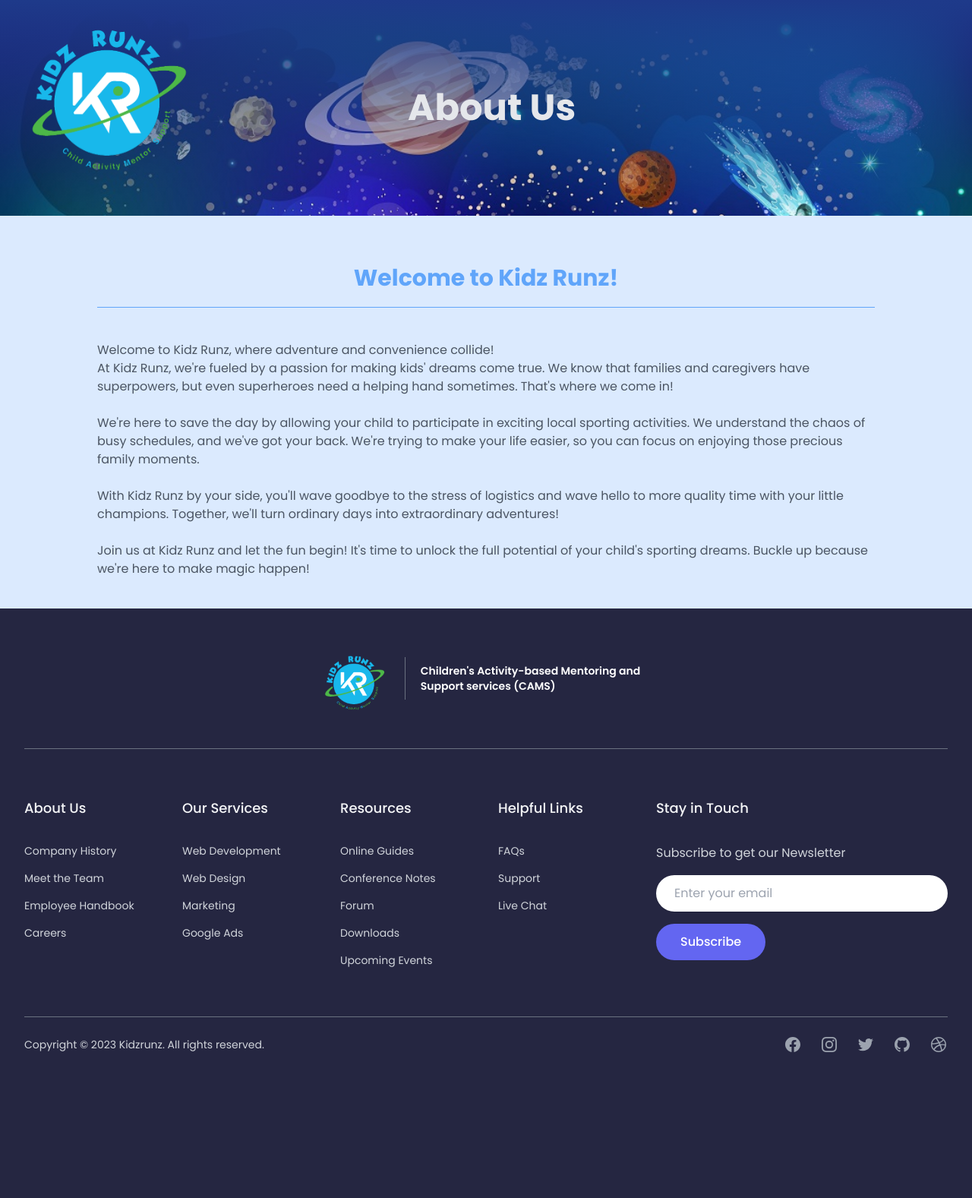
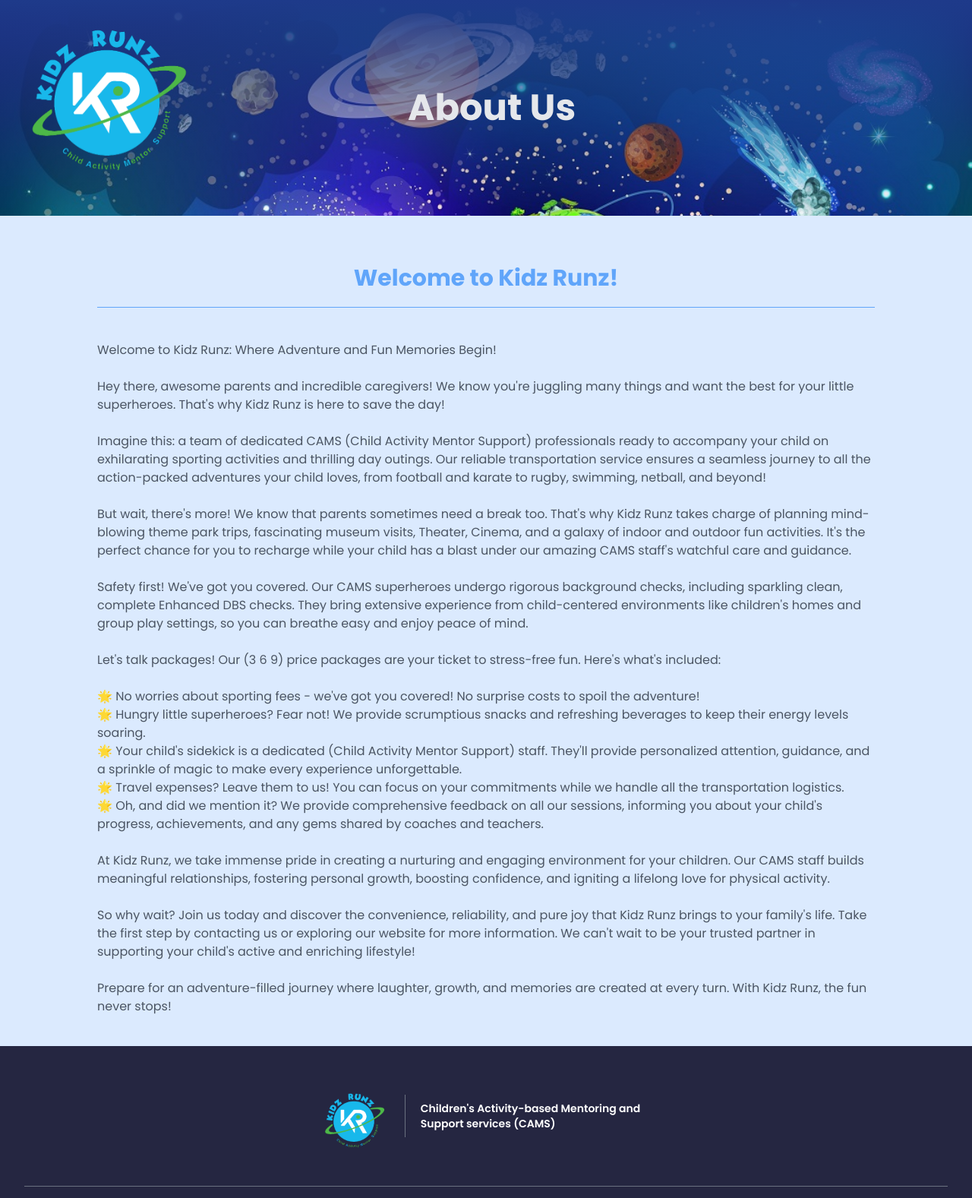
Before and after one commit to judevercetti/kidzrunz_django, a Django app: page /about/welcome-to-kidzrunz in a window 1280 px wide. Shown: the part 76-1653 px from the top of the page at 76% size. Before the commit the page ends 1461 px from the top, so only its background shows below. Run offline with Django 4.2, Linux system fonts and the light colour scheme.

Commit message:
nice changes

```diff
--- a/templates/website/banner.html
+++ b/templates/website/banner.html
@@ -1,7 +1,24 @@
 {% load static %}
-<div class="animate-zoom-sway"
+<style>
+  /* styles.css */
+@keyframes zoom {
+  0% {
+    background-size: 100%;
+      background-position: 0% 0%;
+  }
+  50% {
+    background-size: 110%;
+  }
+  100% {
+    background-size: 100%;
+    background-position: 100% 100%;
+  }
+}
+</style>
+
+<div class=""
      style="background-image: url({% static 'images/space-bg.jpg' %});
-            background-size: cover">
+            background-size: cover; animation: zoom 120s infinite alternate linear;">
   <div class="bg-gradient-to-b from-blue-900 to-transparent px-8 mx-auto flex flex-col lg:flex-row items-center">
     <img src="{% static 'images/logo.png' %}"
          alt=""
--- a/templates/website/base.html
+++ b/templates/website/base.html
@@ -54,8 +54,8 @@
             <nav :class="{ 'transform md:transform-none': !open, 'h-full': open }" class="h-0 md:h-auto flex flex-col flex-grow text-white md:items-center pb-4 md:pb-0 md:flex md:justify-end md:flex-row origin-top duration-300 scale-y-0">
                 <a class="px-4 py-2 mt-2 text-sm bg-transparent rounded-sm md:pt-8 md:ml-4 border-b-2 border-transparent hover:border-green-400 focus:outline-none focus:shadow-outline {% if request.path == '/' %} border-blue-400 border-b-2 {% endif %}" href="{% url 'website:index' %}">Home</a>
                   {% include './dropdown.html' with title='About Us'  %}
-                  <span class="px-4 py-2 mt-2 text-sm bg-transparent rounded-sm md:pt-8 md:ml-4 border-b-2 border-transparent hover:border-green-400 focus:outline-none focus:shadow-outline {% if request.path == '/activities' %} border-blue-400 border-b-2 {% endif %}">CAMS</span>
-                  <a class="px-4 py-2 mt-2 text-sm bg-transparent rounded-sm md:pt-8 md:ml-4 border-b-2 border-transparent hover:border-green-400 focus:outline-none focus:shadow-outline {% if request.path == '/activities' %} border-blue-400 border-b-2 {% endif %}" href="{% url 'website:activities' %}">Activities</a>
+                  <a class="px-4 py-2 mt-2 text-sm bg-transparent rounded-sm md:pt-8 md:ml-4 border-b-2 border-transparent hover:border-green-400 focus:outline-none focus:shadow-outline {% if request.path == '/activities' %} border-blue-400 border-b-2 {% endif %}" href="{% url 'website:cams' %}">CAMS</a>
+                  <a class="px-4 py-2 mt-2 text-sm bg-transparent rounded-sm md:pt-8 md:ml-4 border-b-2 border-transparent hover:border-green-400 focus:outline-none focus:shadow-outline {% if request.path == '/cams' %} border-blue-400 border-b-2 {% endif %}" href="{% url 'website:activities' %}">Activities</a>
                   <a class="px-4 py-2 mt-2 text-sm bg-transparent rounded-sm md:pt-8 md:ml-4 border-b-2 border-transparent hover:border-green-400 focus:outline-none focus:shadow-outline {% if request.path == '/gallery' %} border-blue-400 border-b-2 {% endif %}" href="{% url 'website:gallery' %}">Gallery</a>
                   <a class="px-4 py-2 mt-2 text-sm bg-transparent rounded-sm md:pt-8 md:ml-4 border-b-2 border-transparent hover:border-green-400 focus:outline-none focus:shadow-outline {% if request.path == '/faqs' %} border-blue-400 border-b-2 {% endif %}" href="{% url 'website:faqs' %}">FAQs</a>
                   <a class="px-4 py-2 mt-2 text-sm bg-transparent rounded-sm md:pt-8 md:ml-4 border-b-2 border-transparent hover:border-green-400 focus:outline-none focus:shadow-outline {% if request.path == '/consultation' %} border-blue-400 border-b-2 {% endif %}" href="{% url 'website:consultation' %}">Bookings</a>
--- a/templates/website/dropdown.html
+++ b/templates/website/dropdown.html
@@ -1,11 +1,9 @@
 <div class="dropdown px-4 py-2 mt-2 text-sm bg-transparent rounded-sm md:pt-8 md:ml-4 border-b-2 border-transparent hover:border-green-400 focus:outline-none focus:shadow-outline z-50">
     {% comment %} <span class="px-4 py-2 mt-2 text-sm bg-transparent rounded-sm md:pt-8 md:ml-4 border-b-2 border-transparent hover:border-green-400 focus:outline-none focus:shadow-outline {% if request.path == '/gallery' %}border-blue-400 border-b-2{% endif %}" href="{% url 'website:gallery' %}">Gallery</span> {% endcomment %}
     <span class="cursor-pointer">{{ title }}</span>
-    <div class="opacity-0 invisible dropdown-menu transition-all duration-300 transform origin-top-right -translate-y-2 scale-95 z-50">
-        <div class="absolute md:-left-5 w-72 mt-3 origin-top-right bg-blue-100 border border-gray-0 divide-y divide-gray-0 rounded-xs shadow-lg outline-none"
-             aria-labelledby="headlessui-menu-button-1"
-             id="headlessui-menu-items-117"
-             role="menu">
+    <div class="opacity-0 invisible dropdown-menu transition-all duration-300 transform origin-top-right -translate-y-2 scale-95 z-50 ">
+        <div class="absolute md:-left-5 w-72 mt-3 origin-top-right bg-blue-100 divide-y divide-gray-0 rounded-xs shadow-lg outline-none border-t-4 border-green-400"
+             >
             <div class="py-1">
                 <a href="/about/welcome-to-kidzrunz"
                    tabindex="0"
@@ -19,10 +17,10 @@
                    tabindex="0"
                    class="text-gray-700 hover:text-blue-700 hover:font-semibold flex justify-between w-full px-4 py-2 text-sm hover:text-base leading-5 text-left"
                    role="menuitem">Once Upon A Time Story</a>
-                <a href="/about/when-you-choose-kidz-runz"
+                {% comment %} <a href="/about/when-you-choose-kidz-runz"
                    tabindex="0"
                    class="text-gray-700 hover:text-blue-700 hover:font-semibold flex justify-between w-full px-4 py-2 text-sm hover:text-base leading-5 text-left"
-                   role="menuitem">When you choose Kidz Runz</a>
+                   role="menuitem">When you choose Kidz Runz</a> {% endcomment %}
                 <a href="/about/communication-and-feedback"
                    tabindex="0"
                    class="text-gray-700 hover:text-blue-700 hover:font-semibold flex justify-between w-full px-4 py-2 text-sm hover:text-base leading-5 text-left"
--- a/website/urls.py
+++ b/website/urls.py
@@ -17,7 +17,7 @@
     path('safeguarding-and-enhanced-dbs', views.safeguardingandenhanceddbs, name='safeguarding-and-enhanced-dbs'),
     path('who-cams-are', views.who_cams_are, name='who-cams-are'),
     path('mindfulness-approach', views.mindfuless_approach, name='mindfulness-approach'),
-    path('cams-pace-approach', views.cams_pace_approach, name='cams-pace-approach'),
+    path('cams', views.cams, name='cams'),
 
     path('blog', views.blog, name='blog'),
     path('blog/terms-and-conditions', views.termsandconditions, name='terms-and-conditions'),
--- a/website/views.py
+++ b/website/views.py
@@ -98,15 +98,30 @@
         context = {
             'title': 'Welcome to Kidz Runz!',
             'content': '''
-        Welcome to Kidz Runz, where adventure and convenience collide!
-        At Kidz Runz, we're fueled by a passion for making kids' dreams come true. We know that families and caregivers have superpowers, but even superheroes need a helping hand sometimes. That's where we come in!
+Welcome to Kidz Runz: Where Adventure and Fun Memories Begin!
 
-        We're here to save the day by allowing your child to participate in exciting local sporting activities. We understand the chaos of busy schedules, and we've got your back. We're trying to make your life easier, so you can focus on enjoying those precious family moments.
+Hey there, awesome parents and incredible caregivers! We know you're juggling many things and want the best for your little superheroes. That's why Kidz Runz is here to save the day!
 
-        With Kidz Runz by your side, you'll wave goodbye to the stress of logistics and wave hello to more quality time with your little champions. Together, we'll turn ordinary days into extraordinary adventures!
+Imagine this: a team of dedicated CAMS (Child Activity Mentor Support) professionals ready to accompany your child on exhilarating sporting activities and thrilling day outings. Our reliable transportation service ensures a seamless journey to all the action-packed adventures your child loves, from football and karate to rugby, swimming, netball, and beyond!
 
-        Join us at Kidz Runz and let the fun begin! It's time to unlock the full potential of your child's sporting dreams. Buckle up because we're here to make magic happen!
-        '''
+But wait, there's more! We know that parents sometimes need a break too. That's why Kidz Runz takes charge of planning mind-blowing theme park trips, fascinating museum visits,  Theater, Cinema, and a galaxy of indoor and outdoor fun activities. It's the perfect chance for you to recharge while your child has a blast under our amazing CAMS staff's watchful care and guidance.
+
+Safety first! We've got you covered. Our CAMS superheroes undergo rigorous background checks, including sparkling clean, complete Enhanced DBS checks. They bring extensive experience from child-centered environments like children's homes and group play settings, so you can breathe easy and enjoy peace of mind.
+
+Let's talk packages! Our (3 6 9) price packages are your ticket to stress-free fun. Here's what's included:
+
+🌟 No worries about sporting fees - we've got you covered! No surprise costs to spoil the adventure!
+🌟 Hungry little superheroes? Fear not! We provide scrumptious snacks and refreshing beverages to keep their energy levels soaring.
+🌟 Your child's sidekick is a dedicated (Child Activity Mentor Support) staff. They'll provide personalized attention, guidance, and a sprinkle of magic to make every experience unforgettable.
+🌟 Travel expenses? Leave them to us! You can focus on your commitments while we handle all the transportation logistics.
+🌟 Oh, and did we mention it? We provide comprehensive feedback on all our sessions, informing you about your child's progress, achievements, and any gems shared by coaches and teachers.
+
+At Kidz Runz, we take immense pride in creating a nurturing and engaging environment for your children. Our CAMS staff builds meaningful relationships, fostering personal growth, boosting confidence, and igniting a lifelong love for physical activity.
+
+So why wait? Join us today and discover the convenience, reliability, and pure joy that Kidz Runz brings to your family's life. Take the first step by contacting us or exploring our website for more information. We can't wait to be your trusted partner in supporting your child's active and enriching lifestyle!
+
+Prepare for an adventure-filled journey where laughter, growth, and memories are created at every turn. With Kidz Runz, the fun never stops!
+'''
         }
     elif (slug == 'our-mission-statements'):
         context = {
@@ -159,15 +174,31 @@
         context = {
             'title': 'Communication and feedback',
             'content': '''
-Attention, cosmic adventurers and Earthly parents! Get ready for a communication and feedback system that's out of this world at Kidz Runz! We're not just about shuttling kids from point A to point B. Oh no, we're your trusty intergalactic partners on the wildest adventure of a lifetime!
+Welcome to the Kidz Runz Communication and Feedback Hub!
 
-Picture this: we've formed an elite alliance with coaches and teachers, gathering all the insider information on your child's cosmic sessions. We've got the inside scoop on every jump, every swim, and every goal. Why? So we can give you, the cosmic parents, the lowdown on all the mind-blowing progress and jaw-dropping accomplishments your little superheroes achieve!
+Get ready for a thrilling ride as we keep you in the loop every step of the way. At Kidz Runz, we believe communication is key, and we're here to ensure you're always in the know about your child's amazing adventures.
 
-Transparency and open communication are our secret weapons in this cosmic journey. We believe in keeping you, the superhero parents, in the loop so you can enjoy all the cosmic fun. Trust is built on knowing what's happening, and we're here to make sure you're well-informed about every warp-speed twist and gravity-defying turn in your child's adventure.
+Here's what you can expect from our communication and feedback system:
 
-At Kidz Runz, we're more than just a ride – we're your reliable sidekicks, your cosmic confidants. We're all about supporting families and helping your incredible kids unleash their hidden superpowers. Our pride and joy come from our commitment to professionalism, reliability, and your child's well-being.
+1. Session Highlights: We'll give you the inside scoop on each session's action-packed moments. From your child's mood to their fun conversations, we'll keep you updated with all the exciting details.
 
-So buckle up, fellow space explorers, and let's embark on this cosmic adventure together! With Kidz Runz by your side, get ready to witness your child's star power shine brighter than the brightest supernova. Let's ignite the engines of communication, zoom through the galaxy of progress updates, and watch your little heroes conquer the universe!
+2. Picture Perfect: If you requested photos, we'd capture those priceless moments when your child shines like a superstar. You'll feel like you were there, cheering them on and celebrating their achievements.
+
+3. Fuel for Fun: Superheroes need fuel to conquer their activities. We'll let you know what your child had to eat during the session, making sure they stay energized and satisfied throughout their adventures.
+
+4. Celebrate Victories: We love cheering on your child's victories! Whether they mastered a new move, received a special award, or made progress in their classes, we'll ensure you're there to celebrate every achievement.
+
+5. Expert Advice: Our dedicated Child Activity Mentor Support team is here to provide valuable guidance and advice. We'll share any helpful tips or insights they've shared during the session, empowering you to support your child's growth and development.
+
+6. Safety First: Your child's safety is our top priority. We'll let you know if any incidents happen during a session, ensuring complete transparency and peace of mind.
+
+Your feedback matters! We would like to hear from you. Share your thoughts, suggestions, and ideas with us after each session. Your insights help us continually improve our services and ensure we provide your child with the best possible experience.
+
+And let's not forget about your child's voice! We encourage them to share their feedback and thoughts too. Their experiences and perspectives are invaluable to us.
+
+At Kidz Runz, we believe in the power of transparency and open communication. We want you to feel fully involved in your child's journey from beginning to end. We aim to create a strong partnership where you can trust us to provide exceptional care and support for your child.
+
+So, buckle up and join us on this adventure! Stay connected, provide feedback, and let us create a seamless and enriching experience for your child. Reach out to us or explore our website for more information. Together, we'll make Kidz Runz an unforgettable chapter in your family's story!
 '''
             }
     elif (slug == 'parent-tips-and-support'):
@@ -307,8 +338,8 @@
     return render(request, "website/mindfulness-approach.html")
 
 
-def cams_pace_approach(request):
-    return render(request, "website/cams-pace-approach.html")
+def cams(request):
+    return render(request, "website/cams.html")
 
 
 def blog(request):
```
Also changed, not shown: templates/website/cams-pace-approach.html (deleted, +0 -31 lines), templates/website/cams.html (added, +24 -0 lines), templates/website/index.html (+18 -1 lines).
